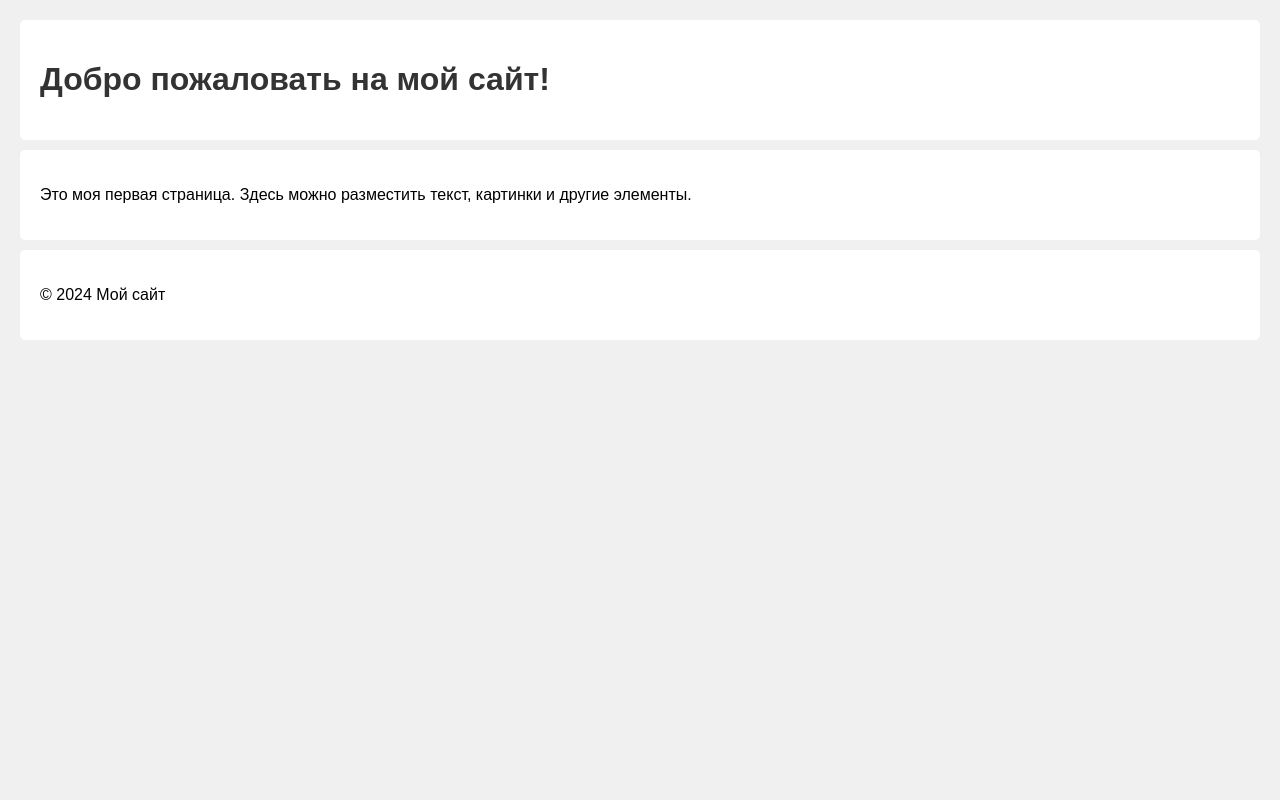
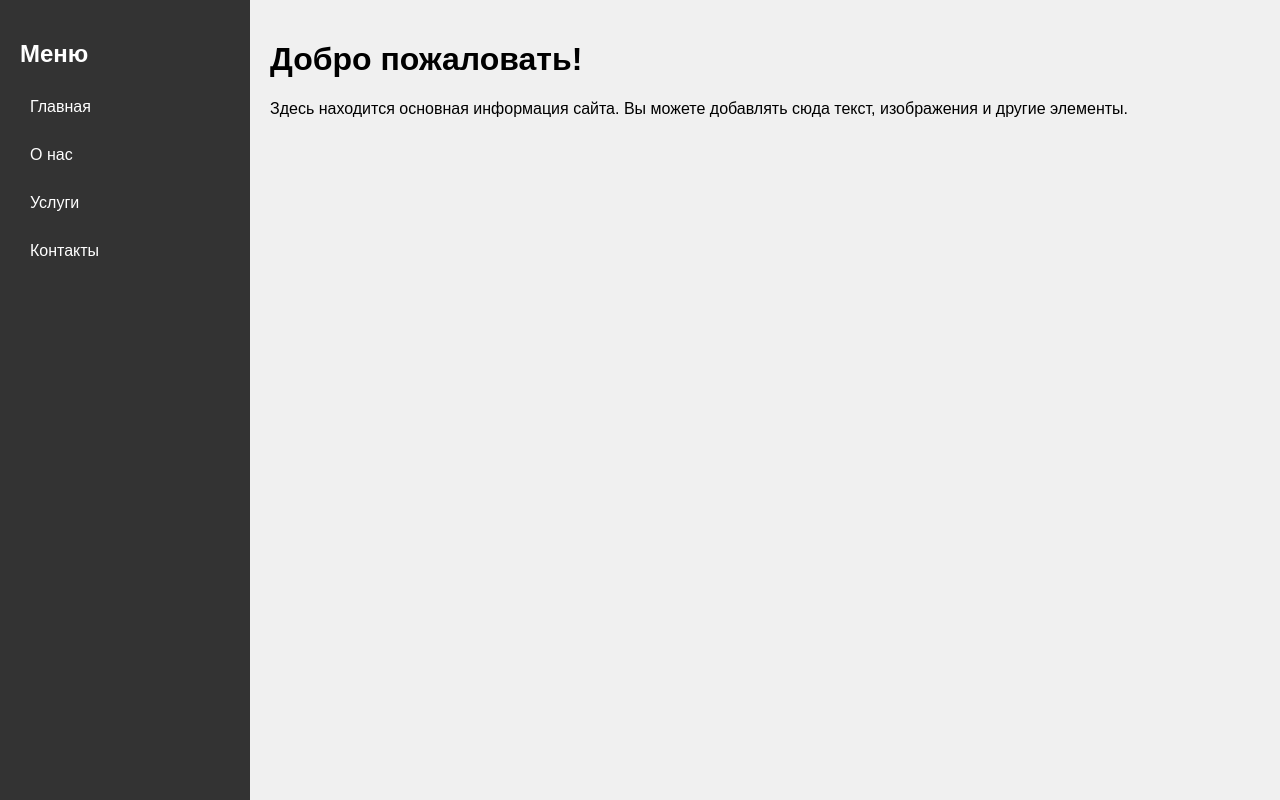
Before and after one commit to QEWAEWA/QEWAEWA.github.io, a plain HTML site: page index.html in a window 1280 px wide. Drawn offline with Linux system fonts and the light colour scheme.

Commit message:
Add files via upload

```diff
--- a/index.html
+++ b/index.html
@@ -1,35 +1,66 @@
 <!DOCTYPE html>
 <html lang="ru">
 <head>
-    <meta charset="UTF-8">
-    <meta name="viewport" content="width=device-width, initial-scale=1.0">
-    <title>Мой первый сайт</title>
+<meta charset="UTF-8" />
+<meta name="viewport" content="width=device-width, initial-scale=1.0" />
+<title>Сайт с меню</title>
 <style>
   body {
+    margin: 0;
     font-family: Arial, sans-serif;
-            margin: 20px;
+    display: flex;
+    min-height: 100vh;
+  }
+  /* Боковое меню */
+  nav {
+    width: 250px;
+    background-color: #333;
+    padding: 20px;
+    box-sizing: border-box;
+  }
+  nav ul {
+    list-style: none;
+    padding: 0;
+  }
+  nav ul li {
+    margin-bottom: 10px;
+  }
+  nav ul li a {
+    color: #fff;
+    text-decoration: none;
+    display: block;
+    padding: 10px;
+    border-radius: 4px;
+  }
+  nav ul li a:hover {
+    background-color: #555;
+  }
+  /* Основной контент справа */
+  main {
+    flex: 1;
+    padding: 20px;
     background-color: #f0f0f0;
-        }
-        header, main, footer {
-            padding: 20px;
-            background-color: #fff;
-            margin-bottom: 10px;
-            border-radius: 5px;
-        }
-        h1 {
-            color: #333;
   }
 </style>
 </head>
 <body>
-    <header>
-        <h1>Добро пожаловать на мой сайт!</h1>
-    </header>
+
+<!-- Левая панель - меню -->
+<nav>
+  <h2 style="color: #fff;">Меню</h2>
+  <ul>
+    <li><a href="#">Главная</a></li>
+    <li><a href="#">О нас</a></li>
+    <li><a href="#">Услуги</a></li>
+    <li><a href="#">Контакты</a></li>
+  </ul>
+</nav>
+
+<!-- Правый блок - основной контент -->
 <main>
-        <p>Это моя первая страница. Здесь можно разместить текст, картинки и другие элементы.</p>
+  <h1>Добро пожаловать!</h1>
+  <p>Здесь находится основная информация сайта. Вы можете добавлять сюда текст, изображения и другие элементы.</p>
 </main>
-    <footer>
-        <p>&copy; 2024 Мой сайт</p>
-    </footer>
+
 </body>
 </html>
```
Lines whose indentation alone changed are shown as unchanged.
